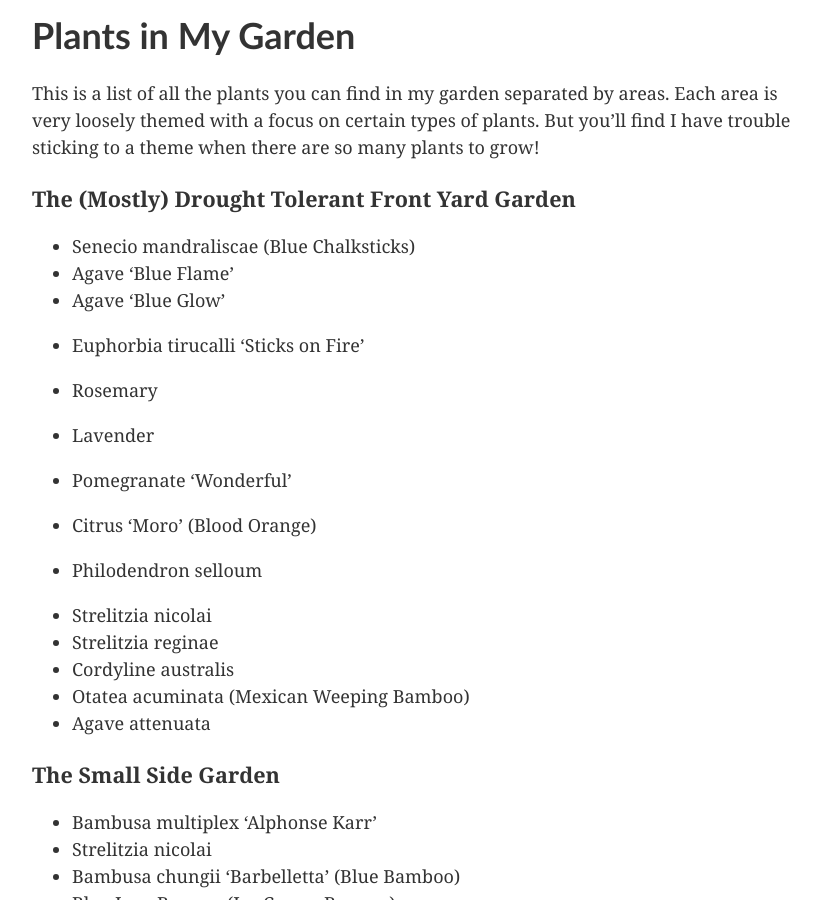
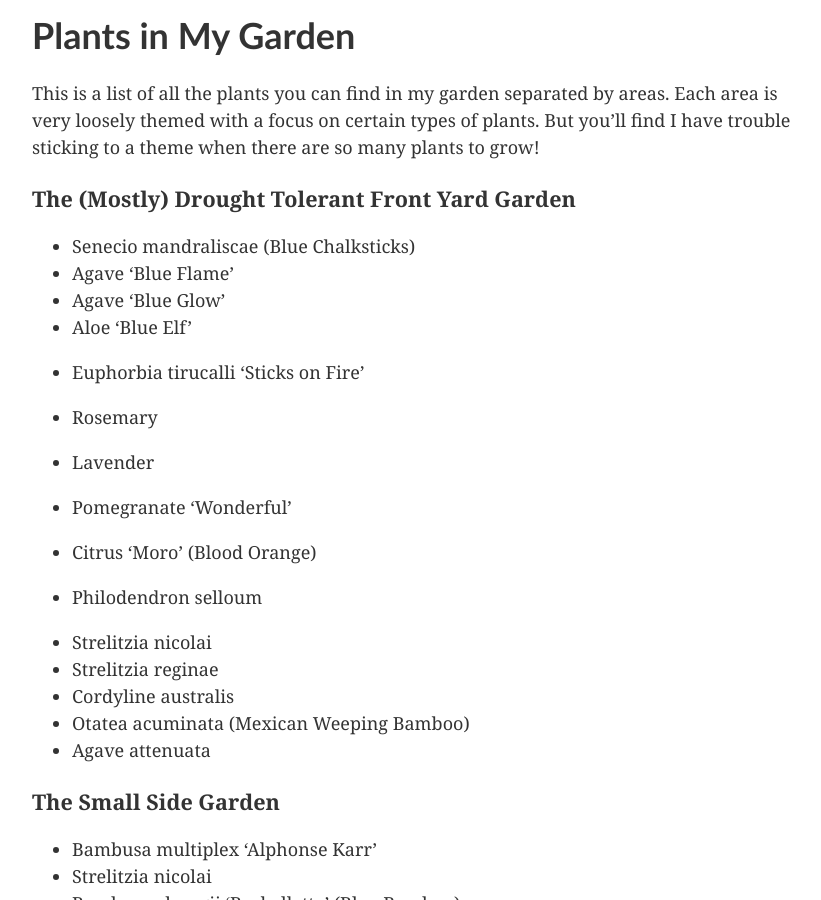
Before and after one commit to ryanfisher/ryanfisher.io, a Jekyll site: the page built from _garden-notes/plants_in_my_garden.md, in a window 1280 px wide and 900 px high. Shown: the whole window, without its empty margins (218-1039 px from the left). Built offline with Jekyll 4.4.1, drawn with Linux system fonts in a browser that asks for light colours.

Commit message:
Add Aloe 'Blue Elf'

```diff
--- a/_garden-notes/plants_in_my_garden.md
+++ b/_garden-notes/plants_in_my_garden.md
@@ -15,6 +15,7 @@ This is a list of all the plants you can find in my garden separated by areas. E
 - Senecio mandraliscae (Blue Chalksticks)
 - Agave 'Blue Flame'
 - Agave 'Blue Glow'
+- Aloe 'Blue Elf'
 - Euphorbia tirucalli 'Sticks on Fire'
 
 - Rosemary
```
